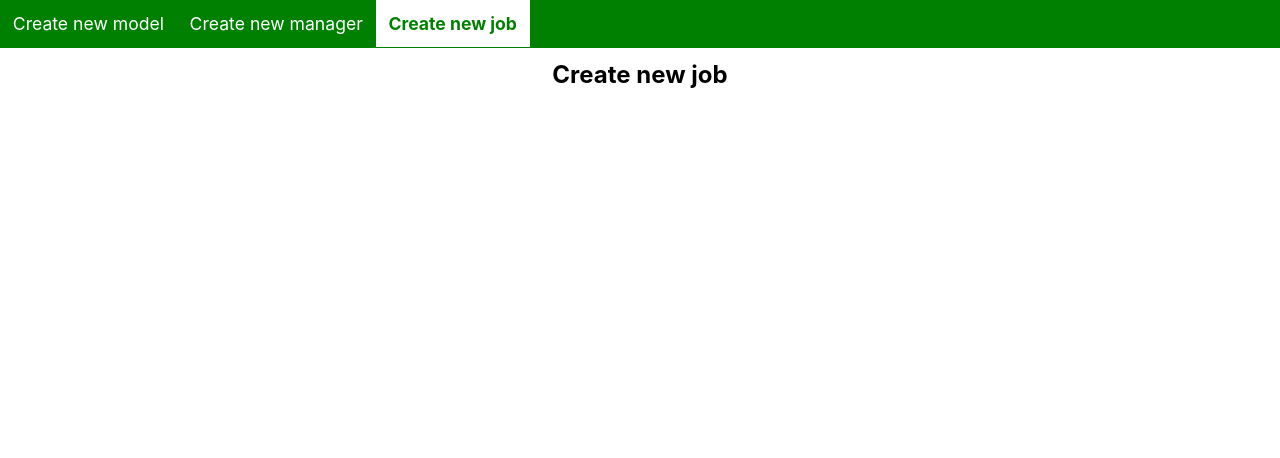
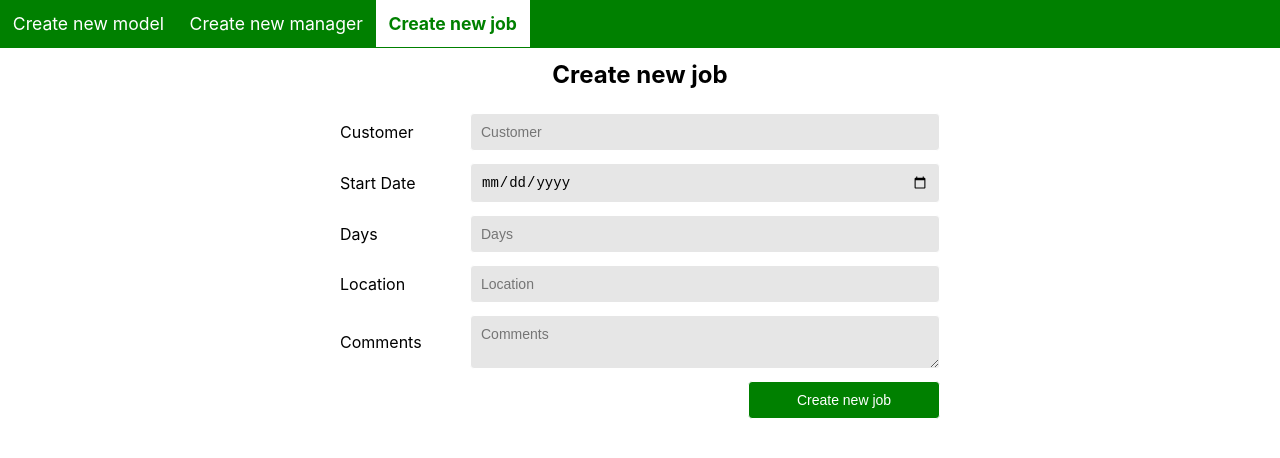
Before and after one commit to cthdk/modelmanagement, a React (Create React App) app: page /create-new-job in a window 1280 px wide. Shown: the top 458 px of the page. Built offline with nearby package versions, Linux system fonts and the light colour scheme.

Commit message:
Adde input fields on paeg Job

```diff
--- a/src/App.js
+++ b/src/App.js
@@ -10,7 +10,7 @@ import { Navbar } from './Components/Navbar';
 import { Model } from './Components/Model';
 import { Manager } from './Components/Manager';
 import { Job } from './Components/Job';
-import { Login } from '/.Components/Login';
+import { Login } from './Components/Login';
 
 function App() {
   return (
--- a/src/Components/Job.js
+++ b/src/Components/Job.js
@@ -1,6 +1,44 @@
+import { Fragment } from "react";
+
 export function Job() {
 
     return (
+      <Fragment>
         <h2> Create new job </h2>
+
+        <div className="react-form">
+        <form>
+            <div className="input-div">
+              <label> Customer </label>
+              <input name="customer" placeholder="Customer" autoFocus='true' />
+            </div>
+
+            <div className="input-div">
+              <label > Start Date </label>
+              <input name="startDate" placeholder="Start Date" type='date' />
+            </div>
+
+            <div className="input-div">
+              <label > Days </label>
+              <input name="days" placeholder="Days" />
+            </div>
+
+            <div className="input-div">
+              <label > Location </label>
+              <input name="location" placeholder="Location" />
+            </div>
+
+            <div className="input-div">
+              <label > Comments </label>
+              <textarea name="comments" placeholder="Comments"/>
+            </div>
+
+            <div className="button-container">
+              <button className="submit-button"> Create new job </button>
+            </div>
+
+        </form>
+        </div>
+      </Fragment>
     )
 }
--- a/src/Components/Login.js
+++ b/src/Components/Login.js
@@ -1,4 +1,4 @@
-import React, { useState } from 'react';
+/* import React, { useState } from 'react';
 import { useHistory } from 'react-router-dom';
 
 
@@ -44,3 +44,4 @@ export function Login() {
 };
 
 export default Login;
+ */
--- a/src/Components/Manager.js
+++ b/src/Components/Manager.js
@@ -1,34 +1,35 @@
 import { Fragment } from "react";
 
 export function Manager() {
-
   return (
     <Fragment>
     <h2> Create new manager </h2>
 
     <div className="react-form">
-      <form className="">
+      <form>
         <div className="input-div">
           <label> First Name </label>
-            <input placeholder="First name" autoFocus='true' />
+          <input placeholder="First Name" autoFocus='true' />
         </div>
 
         <div className="input-div">
           <label> Last Name </label>
-            <input placeholder="Last name" autoFocus='true' />
+          <input placeholder="Last Name" />
         </div>
 
         <div className="input-div">
           <label> Email </label>
-            <input placeholder="Email" autoFocus='true' />
+          <input placeholder="Email" type='email' />
         </div>
 
         <div className="input-div">
           <label> Password </label>
-            <input placeholder="Password" autoFocus='true' />
+          <input placeholder="Password" type="password" />
         </div>
 
-          <button className="submit-button"> Create new Manager </button>
+        <div className="button-container">
+              <button className="submit-button"> Create new manager </button>
+        </div>
 
       </form>
     </div>
--- a/src/Components/Model.css
+++ b/src/Components/Model.css
@@ -36,6 +36,11 @@ form {
     font-family: 'Arial', sans-serif;
   }
 
+  .button-container {
+    display: flex;
+    justify-content: flex-end;
+  }
+
   .submit-button {
     padding: 10px;
     border-radius: 4px;
--- a/src/Components/Model.js
+++ b/src/Components/Model.js
@@ -8,88 +8,90 @@ export function Model() {
         <h2> Create new model </h2>
 
         <div className="react-form">
-        <form className="">
+        <form>
           <div className="input-div">
             <label> First Name </label>
-              <input placeholder="First name" autoFocus='true' />
+            <input name="fistName" placeholder="First Name" autoFocus='true' />
           </div>
 
           <div className="input-div">
             <label > Last Name </label>
-              <input placeholder="Last name" />
+            <input name="lastName" placeholder="Last Name" />
           </div>
 
           <div className="input-div">
             <label > Email </label>
-              <input placeholder="Email" />
+            <input name="email" placeholder="Email" type='email' />
           </div>
 
           <div className="input-div">
             <label > Phone Number </label>
-              <input placeholder="Phone Number" />
+            <input name="phoneNo" placeholder="Phone Number" type='tel' />
           </div>
 
           <div className="input-div">
             <label > Address </label>
-              <input placeholder="Address"/>
+            <input name="adressLine1" placeholder="Address" />
           </div>
 
           <div className="input-div">
             <label/>
-              <input placeholder="Address"/>
+            <input name="adressLine2" placeholder="Address" />
           </div>
 
           <div className="input-div">
             <label > Zip Code</label>
-              <input placeholder="Zip Code"/>
+            <input name="zipCode" placeholder="Zip Code" />
           </div>
 
           <div className="input-div">
             <label > City </label>
-              <input placeholder="City"/>
+            <input name="city" placeholder="City"/>
           </div>
 
           <div className="input-div">
             <label > Country </label>
-              <input placeholder="Country"/>
+            <input name="country" placeholder="Country"/>
           </div>
 
           <div className="input-div">
             <label > Birthdate </label>
-              <input placeholder="Birthdate"/>
+            <input name="birthdate" placeholder="Birthdate" type='date' />
           </div>
 
           <div className="input-div">
             <label > Nationality </label>
-              <input placeholder="Nationality"/>
+            <input name="nationality" placeholder="Nationality"/>
           </div>
 
           <div className="input-div">
             <label > Height </label>
-              <input placeholder="Height"/>
+            <input name="height" placeholder="Height"/>
           </div>
 
           <div className="input-div">
             <label > Shoe Size </label>
-              <input placeholder="Shoe Size"/>
+            <input name="shoeSize" placeholder="Shoe Size"/>
           </div>
 
           <div className="input-div">
             <label > Hair Color </label>
-              <input placeholder="Hair Color"/>
+            <input name="hairColor" placeholder="Hair Color"/>
           </div>
 
           <div className="input-div">
             <label > Eye Color </label>
-              <input placeholder="Eye Color"/>
+            <input name="eyeColor" placeholder="Eye Color"/>
           </div>
 
           <div className="input-div">
             <label > Comments </label>
-              <textarea placeholder="Comments"/>
+            <textarea name="comments" placeholder="Comments"/>
           </div>
 
+          <div className="button-container">
             <button className="submit-button"> Create new model </button>
+          </div>
 
         </form>
         </div>
```
Lines whose indentation alone changed are shown as unchanged.
